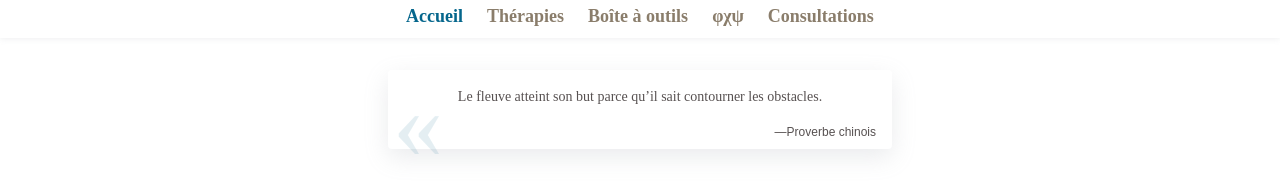
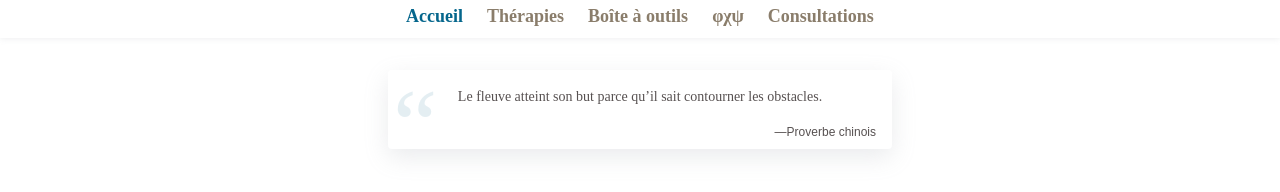
Before and after one commit to Nanges/phi-chi-psy, a Next.js app: page / in a window 1280 px wide. Shown: the part 155-347 px from the top of the page. Built offline with nearby package versions, Linux system fonts and the light colour scheme; a web font is replaced by a local one.

Commit message:
Fix quote & scroll behavior

```diff
--- a/app/components/citations/Citation.module.css
+++ b/app/components/citations/Citation.module.css
@@ -11,7 +11,7 @@
     border-radius: .25rem;
 
     &::before{
-        content: open-quote;
+        content: '“';
         color: var(--primary-1);
         font-family: var(--font-1);
         position: absolute;
--- a/app/globals.css
+++ b/app/globals.css
@@ -31,6 +31,7 @@
 
 html,body{
   min-height:100vh;
+  scroll-behavior: smooth;
 }
 
 body {
```
